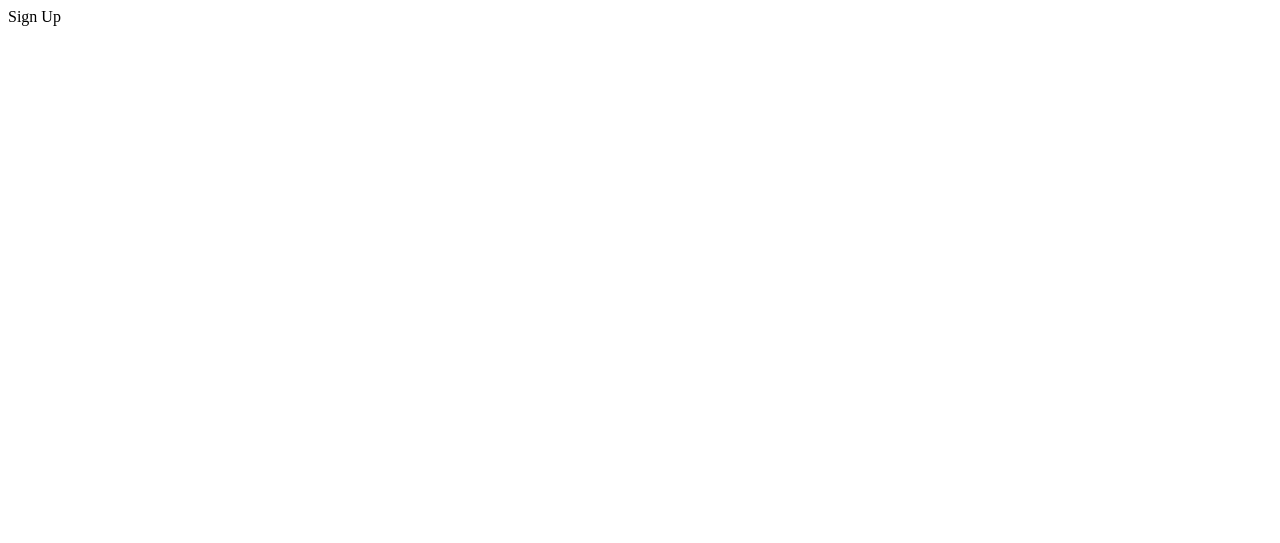
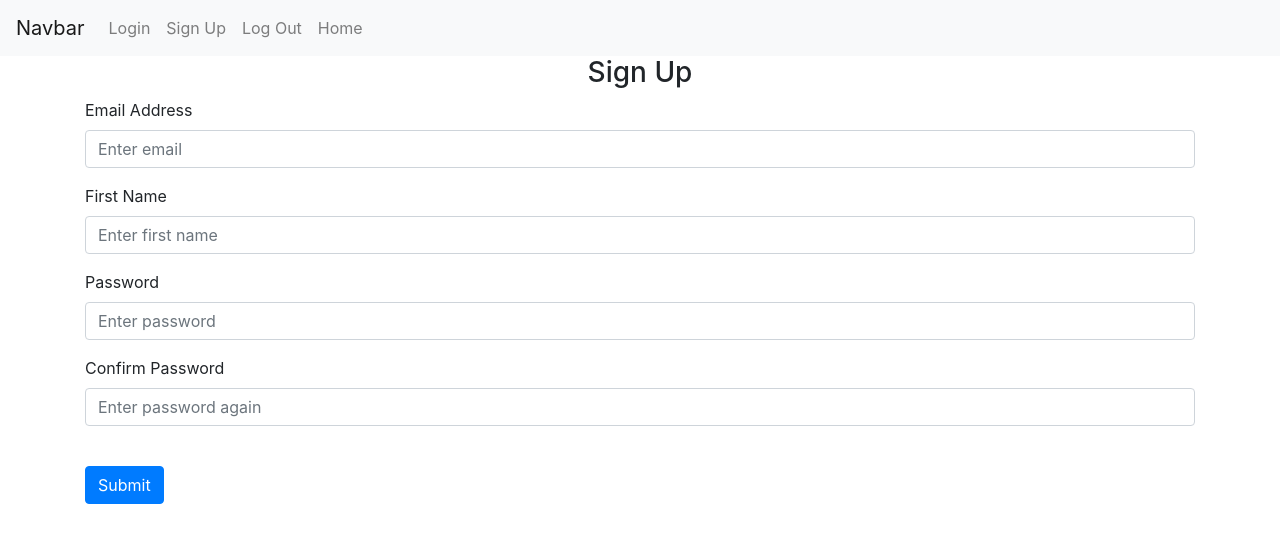
Before and after one commit to CodeNameJules/flashcard_webapp, a Flask app: page /sign-up in a window 1280 px wide. Before the commit the part shown is almost empty. Shown: the top 543 px of the page. Run offline with Flask 3, Linux system fonts and the light colour scheme; some libraries are stand-ins or nearby versions.

Commit message:
Sign up and Login forms and small changes

```diff
--- a/website/auth.py
+++ b/website/auth.py
@@ -1,10 +1,10 @@
-from flask import Blueprint
+from flask import Blueprint, render_template
 
 auth = Blueprint('auth', __name__)
 
 @auth.route('/login')
 def login():
-    return "<p>Login</p>"
+    return render_template("login.html", text="Testing", boolean = True)
 
 @auth.route('/logout')
 def logout():
@@ -12,4 +12,4 @@ def logout():
 
 @auth.route('/sign-up')
 def sign_up():
-    return "<p>Sign Up</p>"
+    return render_template("sign_up.html")
--- a/website/templates/base.html
+++ b/website/templates/base.html
@@ -23,25 +23,33 @@
   </head>
   <body>
     <!-- Bootstrap navbar -->
-    <nav class="navbar navbar-expand-lg navbar-dark bg-dark>">
+    <nav class="navbar navbar-expand-lg navbar-light bg-light">
+      <a class="navbar-brand" href="#">Navbar</a>
       <button
         class="navbar-toggler"
         type="button"
         data-toggle="collapse"
-        data-target="#navbar"
+        data-target="#navbarNavAltMarkup"
+        aria-controls="navbarNavAltMarkup"
+        aria-expanded="false"
+        aria-label="Toggle navigation"
       >
         <span class="navbar-toggler-icon"></span>
       </button>
-      <div class="collapse navbar-collapse" id="navbar">
+      <div class="collapse navbar-collapse" id="navbarNavAltMarkup">
         <div class="navbar-nav">
           <a class="nav-item nav-link" id="login" href="/login">Login</a>
           <a class="nav-item nav-link" id="signUp" href="/sign-up">Sign Up</a>
           <a class="nav-item nav-link" id="logout" href="/logout">Log Out</a>
-          <a class="nav-item nav-link" id="home" href="/home">Home</a>
+          <a class="nav-item nav-link" id="home" href="/">Home</a>
         </div>
       </div>
     </nav>
-
+    <div class="container">
+      {% block content %}
+      <!-- Code in here can be overwritten -->
+      {% endblock %}
+    </div>
     <!-- More bootstrap stuff incl javascript animations -->
     <script
       src="https://code.jquery.com/jquery-3.2.1.slim.min.js"
--- a/website/templates/home.html
+++ b/website/templates/home.html
@@ -1 +1,4 @@
-{% extends "base.html" %} {% block title %}Change{% endblock %}
+{% extends "base.html" %} {% block title %}Change{% endblock %} {% block content
+%}
+<h1>This is the homepage</h1>
+{% endblock %}
--- /dev/null
+++ b/website/templates/sign_up.html
@@ -0,0 +1,50 @@
+{% extends "base.html" %} {% block title %}Sign up{% endblock %} {% block
+content %}
+<!-- method = "POST" means that it is sending a post request to backend -->
+<form method="POST">
+  <h3 align="center">Sign Up</h3>
+  <div class="form-group">
+    <label for="email">Email Address</label>
+    <!-- class is bootstrap stuff, but "name" will be used to access email from the db -->
+    <input
+      type="email"
+      class="form-control"
+      id="email"
+      name="email"
+      placeholder="Enter email"
+    />
+  </div>
+  <div class="form-group">
+    <label for="firstName">First Name</label>
+    <input
+      type="text"
+      class="form-control"
+      id="firstName"
+      name="firstName"
+      placeholder="Enter first name"
+    />
+  </div>
+  <div class="form-group">
+    <label for="password1">Password</label>
+    <input
+      type="password"
+      class="form-control"
+      id="password1"
+      name="password1"
+      placeholder="Enter password"
+    />
+  </div>
+  <div class="form-group">
+    <label for="password2">Confirm Password</label>
+    <input
+      type="password"
+      class="form-control"
+      id="password2"
+      name="password2"
+      placeholder="Enter password again"
+    />
+  </div>
+  <br />
+  <button type="submit" class="btn btn-primary">Submit</button>
+</form>
+{% endblock %}
```
Also changed, not shown: website/templates/login.html (added, +41 -0 lines).
